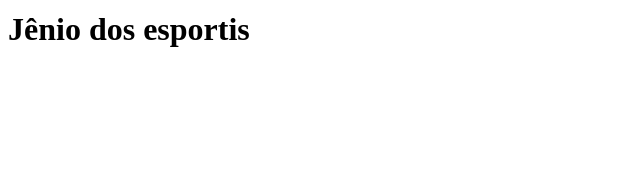
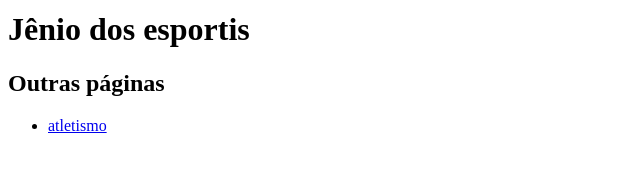
Before and after one commit to FArleyJr/html-link-imagens, a plain HTML site: page imgs/index.html in a window 1280 px wide. Shown: the part 247-416 px from the top of the page, without its empty margins (0-640 px from the left). Drawn offline with Linux system fonts and the light colour scheme.

Commit message:
continuar

```diff
--- a/imgs/index.html
+++ b/imgs/index.html
@@ -8,6 +8,10 @@
 <body>
     <img src="logoDaLoja.png" />
     <h1> Jênio dos esportis</h1>
+    <h2> Outras páginas</h2>
+    <ul>
+        <li> <a href="index.html">atletismo</a></li>
+    </ul>
 
 </body>
 </html>
```
Also changed, not shown: esporte/atletismo/index.html (+1 -1 lines).
